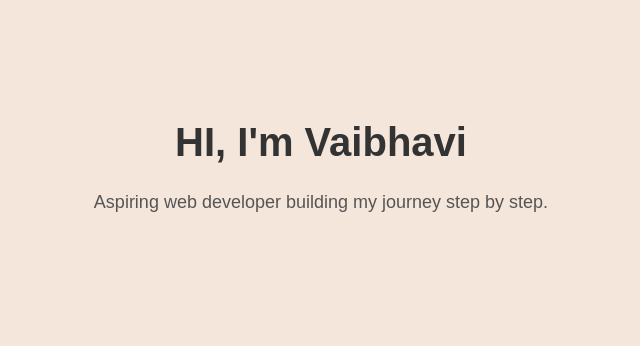
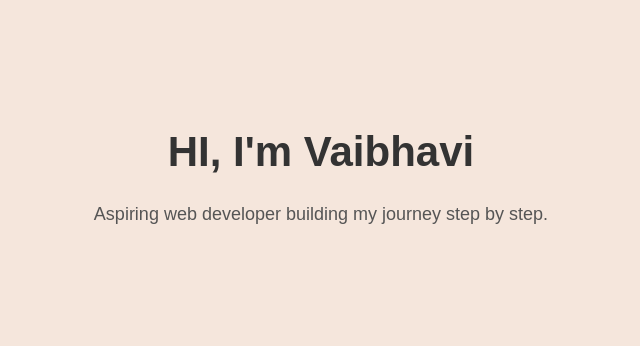
Before and after one commit to vaibhavi-54/vaibhavi-54.github.io, a plain HTML site: page index.html in a window 1280 px wide. Shown: the whole page, without its empty margins (319-959 px from the left). Drawn offline with Linux system fonts and the light colour scheme.

Commit message:
Refactor CSS styles for improved layout and readability
Updated styles for body, container, h1, and p elements.

```diff
--- a/style.css
+++ b/style.css
@@ -1,16 +1,19 @@
+
 
 body {
     font-family: Arial, sans-serif;
     background-color: #f5e6dc;
     margin: 0;
-    padding: 0;
+
 }
 .container {
+    max-width: 800px;
     text-align: center;
-    margin-top: 120px;
+    margin: auto;
+    padding: 100px 20px;
 }
 h1 {
-    font-size: 40px;
+    font-size: 42px;
     color: #333;
 }
 p {
```
